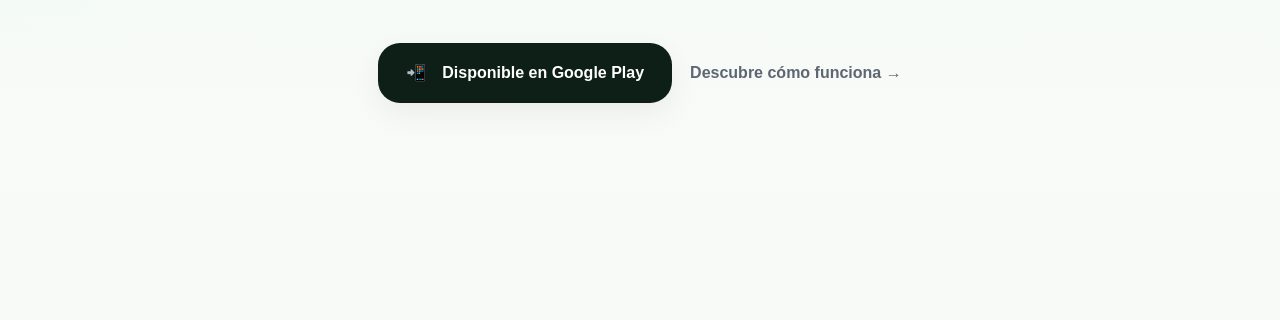
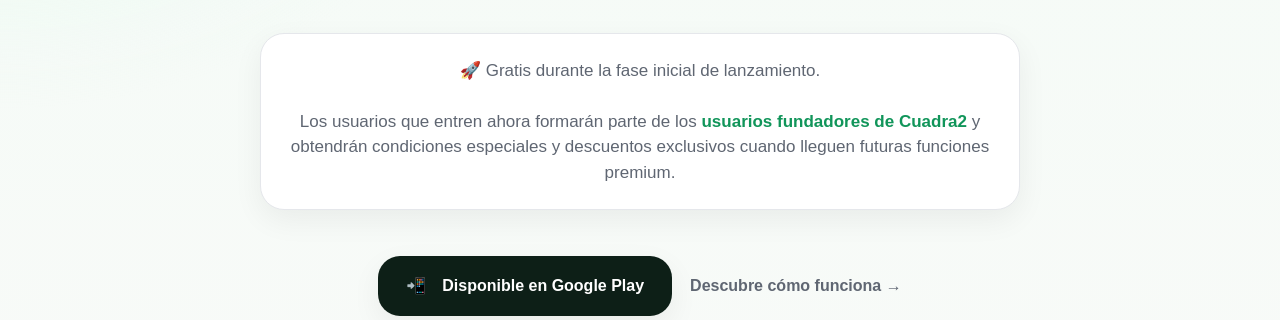
Before and after one commit to josefransegura/cuadra2-privacy, a plain HTML site: page index.html in a window 1280 px wide. Shown: the part 606-926 px from the top of the page. Drawn offline with Linux system fonts and the light colour scheme.

Commit message:
Add founders box for promotional information
Added a founders box section with promotional text and styling.

```diff
--- a/index.html
+++ b/index.html
@@ -187,6 +187,22 @@
       margin: auto;
     }
 
+    .founders-box {
+  margin: 36px auto 0;
+  max-width: 760px;
+  background: white;
+  border: 1px solid var(--border);
+  border-radius: 24px;
+  padding: 24px 28px;
+  font-size: 17px;
+  color: var(--text-soft);
+  box-shadow: var(--shadow);
+}
+
+.founders-box strong {
+  color: var(--green-dark);
+}
+
     .hero-buttons {
       margin-top: 46px;
       display: flex;
@@ -306,13 +322,19 @@
   aspect-ratio: 9 / 19;
   box-shadow: var(--shadow);
   overflow: hidden;
+  display: flex;
+  align-items: center;
+  justify-content: center;
 }
 
     .phone img {
   width: 100%;
   height: 100%;
-      object-fit: cover;
+  object-fit: contain;
+  object-position: center;
   border-radius: 34px;
+  background: #000;
+  display: block;
 }
 
     .phone.center {
@@ -532,6 +554,17 @@
         El calendario inteligente para parejas y profesionales
         con turnos rotativos.
       </p>
+
+<div class="founders-box">
+  🚀 Gratis durante la fase inicial de lanzamiento.
+
+  <br><br>
+
+  Los usuarios que entren ahora formarán parte de los
+  <strong>usuarios fundadores de Cuadra2</strong> y obtendrán
+  condiciones especiales y descuentos exclusivos cuando lleguen
+  futuras funciones premium.
+</div>
 
       <div class="hero-buttons">
 
```
Lines whose indentation alone changed are shown as unchanged.
